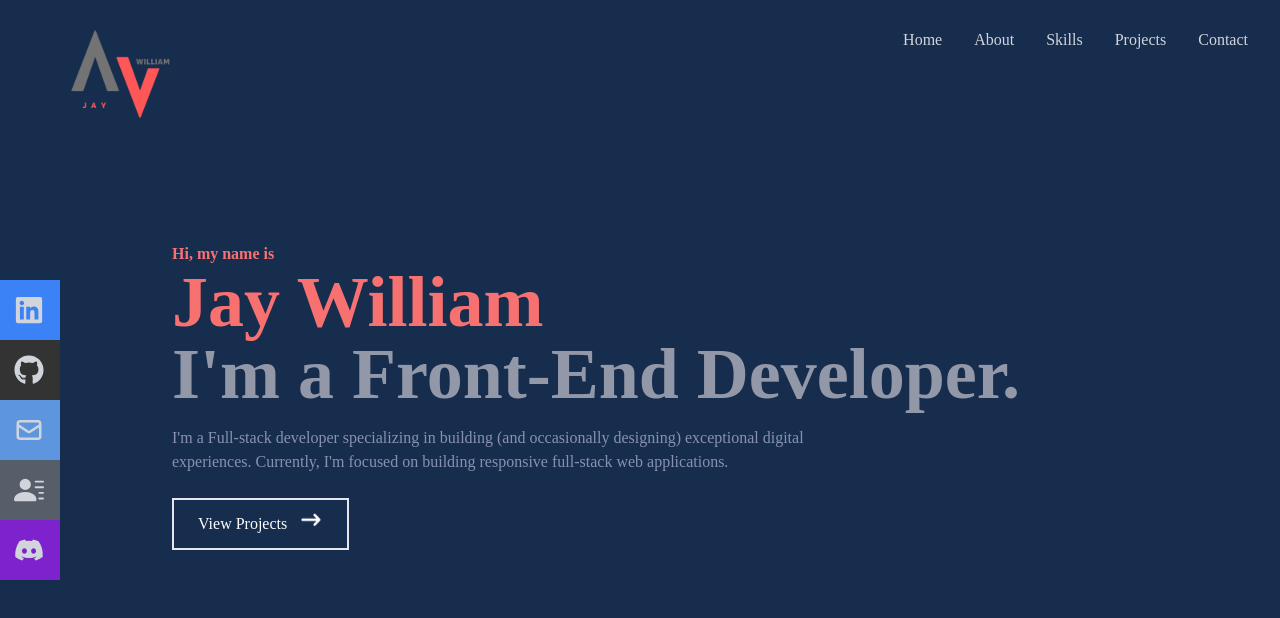
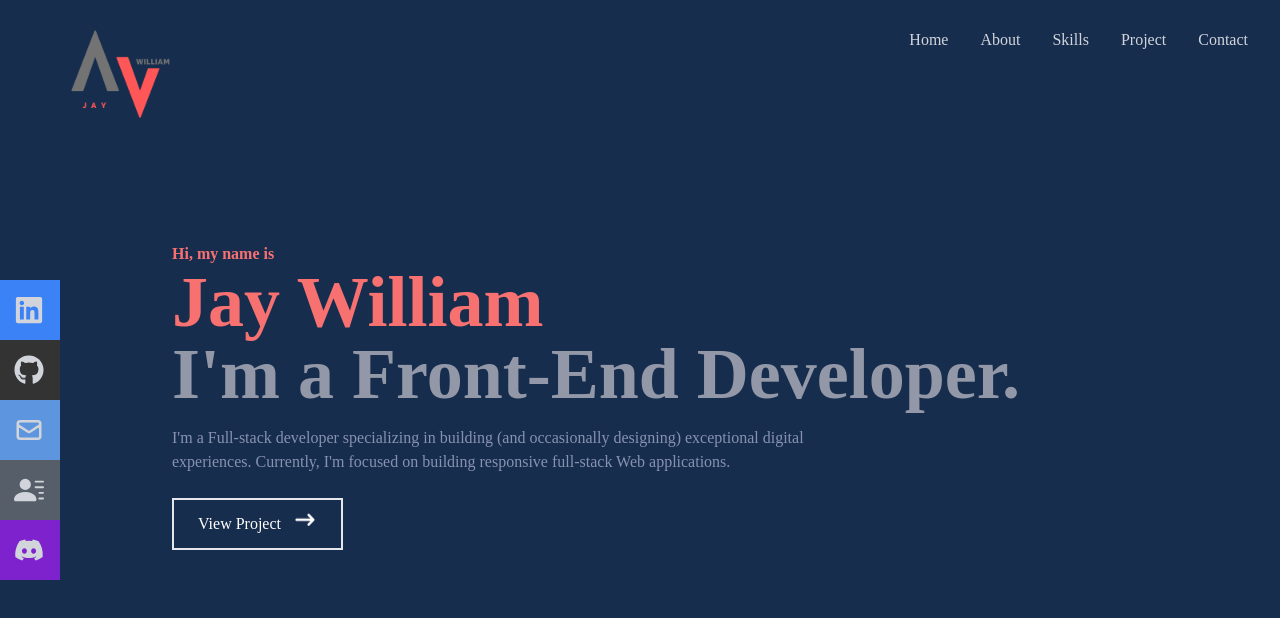
Before and after one commit to jaywilliamsapar/jaywilliamsapar.github.io-mi-Portfolio, a React (Create React App) app: page / in a window 1280 px wide. Shown: the top 618 px of the page. Built offline with nearby package versions, Linux system fonts and the light colour scheme.

Commit message:
First commit

```diff
--- a/src/components/Home.jsx
+++ b/src/components/Home.jsx
@@ -12,13 +12,13 @@ const Home = () => {
             <h1 className='text-4xl sm:text-7xl font-bold text-red-400' >Jay William</h1>
             <h2 className='text-4xl sm:text-7xl font-bold text-[#9398a8]'>I'm a Front-End Developer.</h2>
             <p className='text-[#8892b0] py-4 max-w-[700px]'>I'm a Full-stack developer specializing in building
-                (and occasionally designing) exceptional digital experiences. Currently, I'm focused on building responsive full-stack web applications.
+                (and occasionally designing) exceptional digital experiences. Currently, I'm focused on building responsive full-stack Web applications.
             </p>
 
             <div>
               <Link  to="project" smooth={true} duration={500}>
                 <button className='text-white group border-2 px-6 py-3 my-2 flex items-center hover:bg-red-400 hover:border-red-400'>
-                    View Projects
+                    View Project
                   <span className='group-hover:rotate-90 duration-300'>
                     <HiArrowNarrowRight className='animate-bounce w-6 h-6 ml-3'/>
                   </span>
--- a/src/components/Navbar.jsx
+++ b/src/components/Navbar.jsx
@@ -35,7 +35,7 @@ const Navbar = () => {
             Skills
          </Link></li>
           <li><Link  to="project" smooth={true} duration={500}>
-            Projects
+            Project
          </Link></li>
           <li><Link  to="contact" smooth={true} duration={500}>
             Contact
```
Also changed, not shown: src/index.js (+4 -4 lines).
